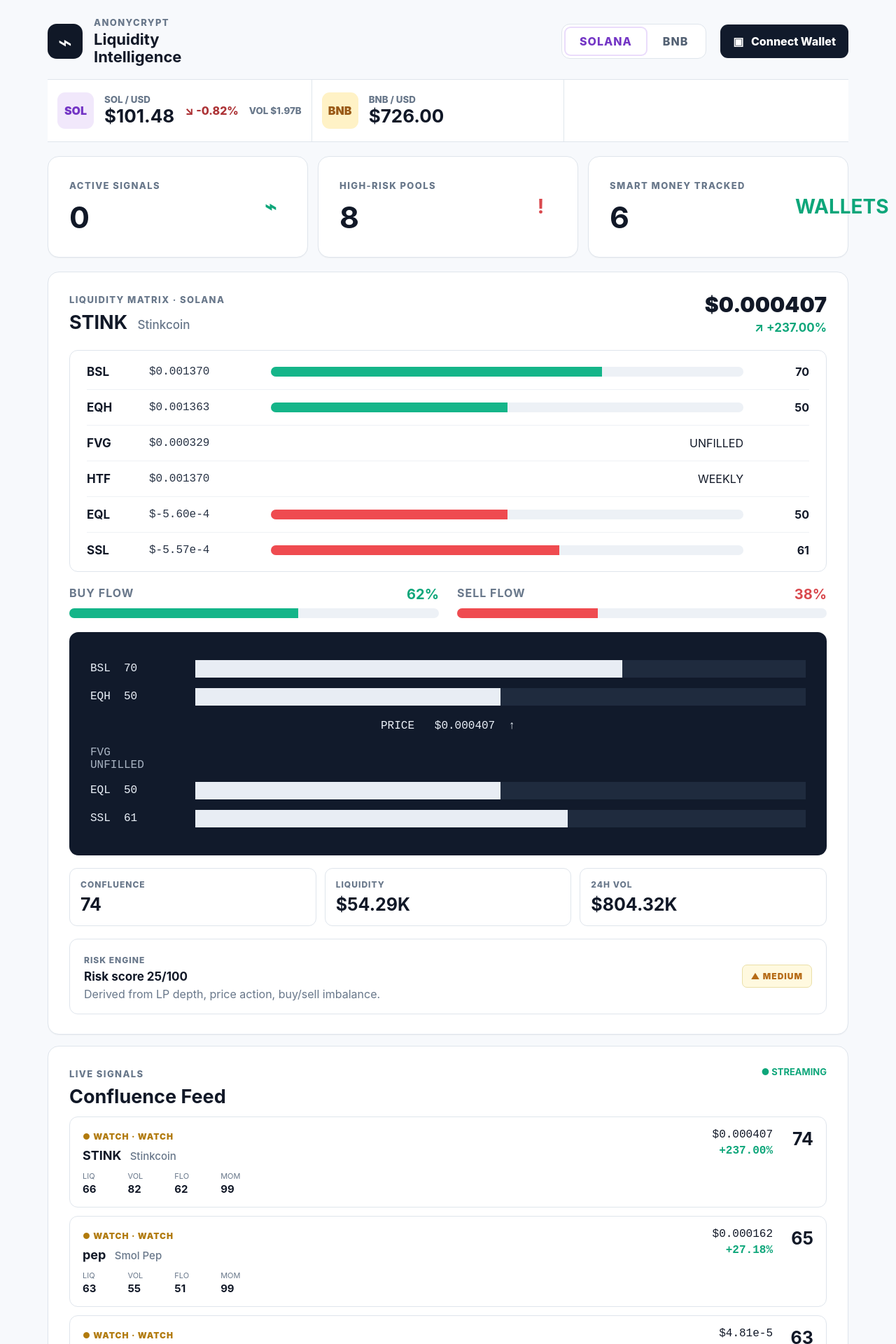
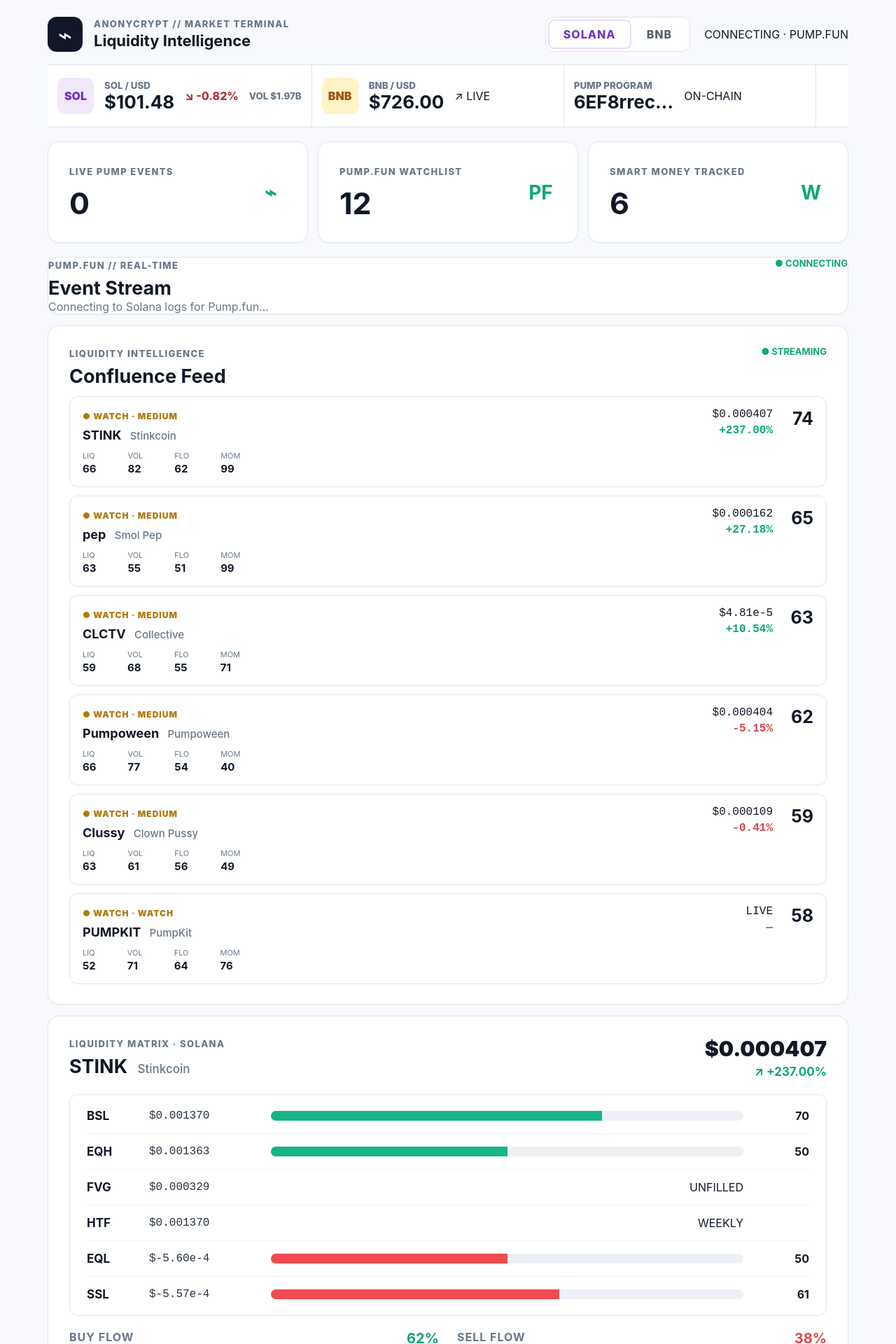
Before and after one commit to MRzt4you/liquidity-intelligence-rebuild, a Next.js app in the folder apps/web/: page / in a window 1280 px wide. Shown: the top 1920 px of the page at 70% size. Built offline with nearby package versions, Linux system fonts and the light colour scheme; no server answers.

Commit message:
feat: add Pump.fun realtime terminal stream and expanded scanner

```diff
--- a/apps/web/app/page.tsx
+++ b/apps/web/app/page.tsx
@@ -2,6 +2,7 @@
 import { useEffect, useMemo, useState } from 'react';
 
 type Signal = { token:string; name:string; price:string; change:string; score:number; liq:number; vol:number; flow:number; mom:number; risk:string };
+type LiveEvent = { id:number; kind:string; signature:string; slot?:number; ts:number };
 
 const signals: Signal[] = [
   {token:'STINK',name:'Stinkcoin',price:'$0.000407',change:'+237.00%',score:74,liq:66,vol:82,flow:62,mom:99,risk:'MEDIUM'},
@@ -9,6 +10,13 @@
   {token:'CLCTV',name:'Collective',price:'$4.81e-5',change:'+10.54%',score:63,liq:59,vol:68,flow:55,mom:71,risk:'MEDIUM'},
   {token:'Pumpoween',name:'Pumpoween',price:'$0.000404',change:'-5.15%',score:62,liq:66,vol:77,flow:54,mom:40,risk:'MEDIUM'},
   {token:'Clussy',name:'Clown Pussy',price:'$0.000109',change:'-0.41%',score:59,liq:63,vol:61,flow:56,mom:49,risk:'MEDIUM'},
+  {token:'PUMPKIT',name:'PumpKit',price:'LIVE',change:'—',score:58,liq:52,vol:71,flow:64,mom:76,risk:'WATCH'},
+  {token:'WOJAK',name:'Wojak',price:'LIVE',change:'—',score:57,liq:49,vol:69,flow:59,mom:73,risk:'WATCH'},
+  {token:'CIGCAT',name:'CigCat',price:'LIVE',change:'—',score:56,liq:46,vol:66,flow:57,mom:68,risk:'WATCH'},
+  {token:'SMOLPHIN',name:'The Smol Dolphin',price:'LIVE',change:'—',score:55,liq:44,vol:62,flow:61,mom:71,risk:'WATCH'},
+  {token:'LEONA',name:'Leona',price:'LIVE',change:'—',score:54,liq:42,vol:59,flow:55,mom:64,risk:'WATCH'},
+  {token:'MEME',name:'The Perfect Memecoin',price:'LIVE',change:'—',score:53,liq:48,vol:58,flow:52,mom:61,risk:'WATCH'},
+  {token:'PEPPER',name:'Peppercoin',price:'LIVE',change:'—',score:52,liq:39,vol:55,flow:54,mom:63,risk:'WATCH'},
 ];
 
 const wallets = [
@@ -20,30 +28,75 @@
   ['4GBd...pump','SNIPE','83','77%','$147.28','38','$0.00'],
 ];
 
+const PUMP_PROGRAM='6EF8rrecthR5Dkzon8Nwu78hRvfCKubJ14M5uBEwF6P';
+
 export default function Home(){
   const [chain,setChain]=useState('SOLANA');
-  const [events,setEvents]=useState<any[]>([]);
+  const [events,setEvents]=useState<LiveEvent[]>([]);
+  const [status,setStatus]=useState<'CONNECTING'|'LIVE'|'OFFLINE'>('CONNECTING');
+  const [scanner,setScanner]=useState<'ALL'|'NEW'|'HOT'|'WHALES'|'GRADUATING'>('ALL');
+
   useEffect(()=>{
-    const api=(process.env.NEXT_PUBLIC_API_URL||'http://localhost:4000');
-    const wsUrl=api.replace(/^http/,'ws');
-    try{
-      const ws=new WebSocket(wsUrl);
-      ws.onmessage=e=>setEvents(v=>[JSON.parse(e.data),...v].slice(0,8));
-      return()=>ws.close();
-    }catch{return;}
-  },[]);
-  const activeSignals=useMemo(()=>events.filter(e=>e.type!=='connected').length,[events]);
+    if(chain!=='SOLANA') return;
+    let ws: WebSocket | null=null;
+    let retry: ReturnType<typeof setTimeout> | undefined;
+    let closed=false;
+    const connect=()=>{
+      if(closed) return;
+      setStatus('CONNECTING');
+      try{
+        ws=new WebSocket('wss://api.mainnet-beta.solana.com');
+        ws.onopen=()=>{
+          setStatus('LIVE');
+          ws?.send(JSON.stringify({jsonrpc:'2.0',id:1,method:'logsSubscribe',params:[{mentions:[PUMP_PROGRAM]},{commitment:'confirmed'}]}));
+        };
+        ws.onmessage=e=>{
+          try{
+            const msg=JSON.parse(e.data);
+            const result=msg?.params?.result;
+            if(!result) return;
+            const logs=(result.value?.logs||[]).join(' ');
+            let kind='TRADE';
+            if(/Instruction: Create/i.test(logs)) kind='NEW';
+            else if(/Instruction: Migrate|Complete/i.test(logs)) kind='GRADUATION';
+            else if(/Instruction: Buy/i.test(logs)) kind='BUY';
+            else if(/Instruction: Sell/i.test(logs)) kind='SELL';
+            setEvents(v=>[{id:Date.now()+Math.random(),kind,signature:result.value?.signature||'unknown',slot:result.context?.slot,ts:Date.now()},...v].slice(0,40));
+          }catch{}
+        };
+        ws.onerror=()=>setStatus('OFFLINE');
+        ws.onclose=()=>{ setStatus('OFFLINE'); if(!closed) retry=setTimeout(connect,2500); };
+      }catch{setStatus('OFFLINE'); retry=setTimeout(connect,2500);}
+    };
+    connect();
+    return()=>{closed=true; if(retry) clearTimeout(retry); ws?.close();};
+  },[chain]);
+
+  const activeSignals=useMemo(()=>events.length,[events]);
+  const visibleSignals=useMemo(()=>{
+    if(scanner==='NEW') return signals.filter(s=>s.score>=55);
+    if(scanner==='HOT') return [...signals].sort((a,b)=>b.mom-a.mom);
+    if(scanner==='WHALES') return [...signals].sort((a,b)=>b.liq-a.liq);
+    if(scanner==='GRADUATING') return signals.filter(s=>s.score>=58);
+    return signals;
+  },[scanner]);
+
   return <main>
-    <header className="topbar">
-      <div className="brand"><div className="brandmark">⌁</div><div><div className="eyebrow">ANONYCRYPT</div><h1>Liquidity<br/>Intelligence</h1></div></div>
+    <header className="topbar terminal-grid">
+      <div className="brand"><div className="brandmark">⌁</div><div><div className="eyebrow">ANONYCRYPT // MARKET TERMINAL</div><h1>Liquidity Intelligence</h1></div></div>
       <div className="chain-switch"><button className={chain==='SOLANA'?'selected':''} onClick={()=>setChain('SOLANA')}>SOLANA</button><button className={chain==='BNB'?'selected':''} onClick={()=>setChain('BNB')}>BNB</button></div>
-      <button className="wallet">▣ &nbsp; Connect Wallet</button>
+      <div className={`live-status ${status.toLowerCase()}`}><i/> {status} · PUMP.FUN</div>
     </header>
-    <section className="marketbar">
+    <section className="marketbar terminal-grid">
       <div className="market"><span className="coin sol">SOL</span><div><small>SOL / USD</small><strong>$101.48</strong></div><span className="down">↘ -0.82%</span><small>VOL $1.97B</small></div>
-      <div className="market"><span className="coin bnb">BNB</span><div><small>BNB / USD</small><strong>$726.00</strong></div></div>
+      <div className="market"><span className="coin bnb">BNB</span><div><small>BNB / USD</small><strong>$726.00</strong></div><span className="up">↗ LIVE</span></div>
+      <div className="market compact"><div><small>PUMP PROGRAM</small><strong>{PUMP_PROGRAM.slice(0,8)}…</strong></div><span className="up">ON-CHAIN</span></div>
     </section>
-    <section className="stats"><Stat title="ACTIVE SIGNALS" value={String(activeSignals)} icon="⌁" /><Stat title="HIGH-RISK POOLS" value="8" icon="!" danger /><Stat title="SMART MONEY TRACKED" value="6" icon="WALLETS" /></section>
+    <section className="stats"><Stat title="LIVE PUMP EVENTS" value={String(activeSignals)} icon="⌁" /><Stat title="PUMP.FUN WATCHLIST" value={String(signals.length)} icon="PF" /><Stat title="SMART MONEY TRACKED" value="6" icon="W" /></section>
+    <section className="terminal-columns">
+      <section className="card pumpfeed"><div className="section-head"><div><span>PUMP.FUN // REAL-TIME</span><h2>Event Stream</h2></div><b className="stream">● {status}</b></div><div className="event-list">{events.length?events.slice(0,18).map(e=><div className="liveevent" key={e.id}><b className={`event-kind ${e.kind.toLowerCase()}`}>{e.kind}</b><code>{e.signature.slice(0,10)}…{e.signature.slice(-8)}</code><small>slot {e.slot??'—'} · {new Date(e.ts).toLocaleTimeString()}</small></div>):<div className="empty">Connecting to Solana logs for Pump.fun…</div>}</div></section>
+      <section className="card feed"><div className="section-head"><div><span>LIQUIDITY INTELLIGENCE</span><h2>Confluence Feed</h2></div><b className="stream">● STREAMING</b></div>{signals.slice(0,6).map(s=><SignalRow key={s.token} s={s}/>)}</section>
+    </section>
     <section className="matrix card">
       <div className="section-title"><div><span>LIQUIDITY MATRIX · {chain}</span><h2>STINK <em>Stinkcoin</em></h2></div><div className="price">$0.000407 <b>↗ +237.00%</b></div></div>
       <div className="levels"><Level label="BSL" value="$0.001370" score="70" pct={70}/><Level label="EQH" value="$0.001363" score="50" pct={50}/><Level label="FVG" value="$0.000329" score="UNFILLED" muted/><Level label="HTF" value="$0.001370" score="WEEKLY" muted/><Level label="EQL" value="$-5.60e-4" score="50" pct={50} danger/><Level label="SSL" value="$-5.57e-4" score="61" pct={61} danger/></div>
@@ -52,13 +105,13 @@
       <div className="mini"><Mini title="CONFLUENCE" value="74"/><Mini title="LIQUIDITY" value="$54.29K"/><Mini title="24H VOL" value="$804.32K"/></div>
       <div className="risk"><div><span>RISK ENGINE</span><h3>Risk score 25/100</h3><p>Derived from LP depth, price action, buy/sell imbalance.</p></div><b className="badge medium">▲ MEDIUM</b></div>
     </section>
-    <section className="card feed"><div className="section-head"><div><span>LIVE SIGNALS</span><h2>Confluence Feed</h2></div><b className="stream">● STREAMING</b></div>{signals.map(s=><SignalRow key={s.token} s={s}/>)}</section>
+    <section className="card scanner"><div className="section-head"><div><span>PUMP.FUN // TOKEN INTELLIGENCE</span><h2>Expanded Token Scanner</h2></div><b className="stream">{signals.length} TRACKED</b></div><div className="scanner-tabs">{(['ALL','NEW','HOT','WHALES','GRADUATING'] as const).map(t=><button key={t} className={scanner===t?'active':''} onClick={()=>setScanner(t)}>{t}</button>)}</div><div className="tablehead"><span>TOKEN</span><span>PRICE</span><span>BUY%</span><span>CONFLUENCE</span><span>RISK</span></div>{visibleSignals.map(s=><div className="tablerow" key={s.token}><div><b>{s.token}</b><small>{s.name}</small></div><code>{s.price}</code><span>{s.flow}%</span><b>{s.score}</b><span className={`badge ${s.risk==='HIGH'?'critical':'medium'}`}>{s.risk}</span></div>)}</section>
     <section className="card wallets"><div className="section-head"><div><span>SMART MONEY</span><h2>Top Wallets by Composite Score</h2></div><span className="trend">↗</span></div>{wallets.map((w,i)=><div className="walletrow" key={i}><div className="walletname">{w[0]} <small>ON {w[1]}</small></div><b className="walletscore">{w[2]}</b><div className="walletbar"><i style={{width:`${w[2]}%`}}/></div><div className="walletmetrics"><span>WIN<strong>{w[3]}</strong></span><span>PNL<strong className="green">{w[4]}</strong></span><span>EARLY<strong>{w[5]}</strong></span><span>POSITION<strong>{w[6]}</strong></span></div></div>)}</section>
-    <section className="card scanner"><div className="section-head"><div><span>TOKEN / POOL SCANNER</span><h2>Trending Pools · Risk-Gated</h2></div></div><div className="tablehead"><span>BUY%</span><span>CONFLUENCE</span><span>RISK</span><span>SIGNAL</span></div>{signals.concat([{token:'X',name:'',price:'',change:'',score:51,liq:0,vol:0,flow:0,mom:0,risk:'HIGH'}]).map((s,i)=><div className="tablerow" key={i}><span>{[62,54,56,59,44,55][i]||62}%</span><b>{s.score}</b><span className={`badge ${i===4||i===7?'critical':i===3||i===5?'high':'medium'}`}>{i===4||i===7?'CRITICAL':i===3||i===5?'HIGH':'MEDIUM'}</span><span className={`badge ${i===4||i===7?'critical':'watch'}`}>{i===4||i===7?'INVALID':'WATCH'}</span><span>☆ ↗</span></div>)}</section>
-    <section className="events card"><div className="section-head"><div><span>BACKEND STREAM</span><h2>Recent events</h2></div><span className="eventcount">{events.length}</span></div>{events.length?events.map((e,i)=><pre key={i}>{JSON.stringify(e,null,2)}</pre>):<p className="empty">Waiting for WebSocket events… UI remains usable in demo mode.</p>}</section>
+    <section className="events card"><div className="section-head"><div><span>BACKEND / ON-CHAIN BRIDGE</span><h2>System Events</h2></div><span className="eventcount">{events.length}</span></div><p className="empty">The browser is subscribed directly to Solana logs for the Pump.fun program. Decoded token metadata, OHLCV, whale labels and historical storage still require the backend market-data adapter.</p></section>
+    <footer className="ticker">PUMP.FUN · SOLANA · PUMPSWAP · LIQUIDITY INTELLIGENCE · REAL-TIME ON-CHAIN LOGS</footer>
   </main>
 }
-function Stat({title,value,icon,danger=false}:{title:string,value:string,icon:string,danger?:boolean}){return <div className="stat card"><div><span>{title}</span><strong>{value}</strong></div><b className={danger?'danger icon':'icon'}>{icon}</b></div>}
-function Level({label,value,score,pct,muted,danger}:{label:string,value:string,score:string,pct?:number,muted?:boolean,danger?:boolean}){return <div className="level"><b>{label}</b><span>{value}</span>{pct!==undefined?<i><b className={danger?'redbar':''} style={{width:`${pct}%`}}/></i>:<em>{score}</em>} {pct!==undefined&&<strong>{score}</strong>}</div>}
+function Stat({title,value,icon}:{title:string,value:string,icon:string}){return <div className="stat card"><div><span>{title}</span><strong>{value}</strong></div><b className="icon">{icon}</b></div>}
+function Level({label,value,score,pct,danger}:{label:string,value:string,score:string,pct?:number,danger?:boolean}){return <div className="level"><b>{label}</b><span>{value}</span>{pct!==undefined?<i><b className={danger?'redbar':''} style={{width:`${pct}%`}}/></i>:<em>{score}</em>} {pct!==undefined&&<strong>{score}</strong>}</div>}
 function Mini({title,value}:{title:string,value:string}){return <div><span>{title}</span><strong>{value}</strong></div>}
-function SignalRow({s}:{s:Signal}){return <div className="signalrow"><div className="siglabel"><span>● WATCH · WATCH</span><h3>{s.token} <small>{s.name}</small></h3></div><div className="sigprice">{s.price} <b className={s.change.startsWith('-')?'red':'green'}>{s.change}</b></div><b className="sigscore">{s.score}</b><div className="signalmetrics"><span>LIQ<strong>{s.liq}</strong></span><span>VOL<strong>{s.vol}</strong></span><span>FLO<strong>{s.flow}</strong></span><span>MOM<strong>{s.mom}</strong></span></div></div>}
+function SignalRow({s}:{s:Signal}){return <div className="signalrow"><div className="siglabel"><span>● WATCH · {s.risk}</span><h3>{s.token} <small>{s.name}</small></h3></div><div className="sigprice">{s.price} <b className={s.change.startsWith('-')?'red':'green'}>{s.change}</b></div><b className="sigscore">{s.score}</b><div className="signalmetrics"><span>LIQ<strong>{s.liq}</strong></span><span>VOL<strong>{s.vol}</strong></span><span>FLO<strong>{s.flow}</strong></span><span>MOM<strong>{s.mom}</strong></span></div></div>}
```
